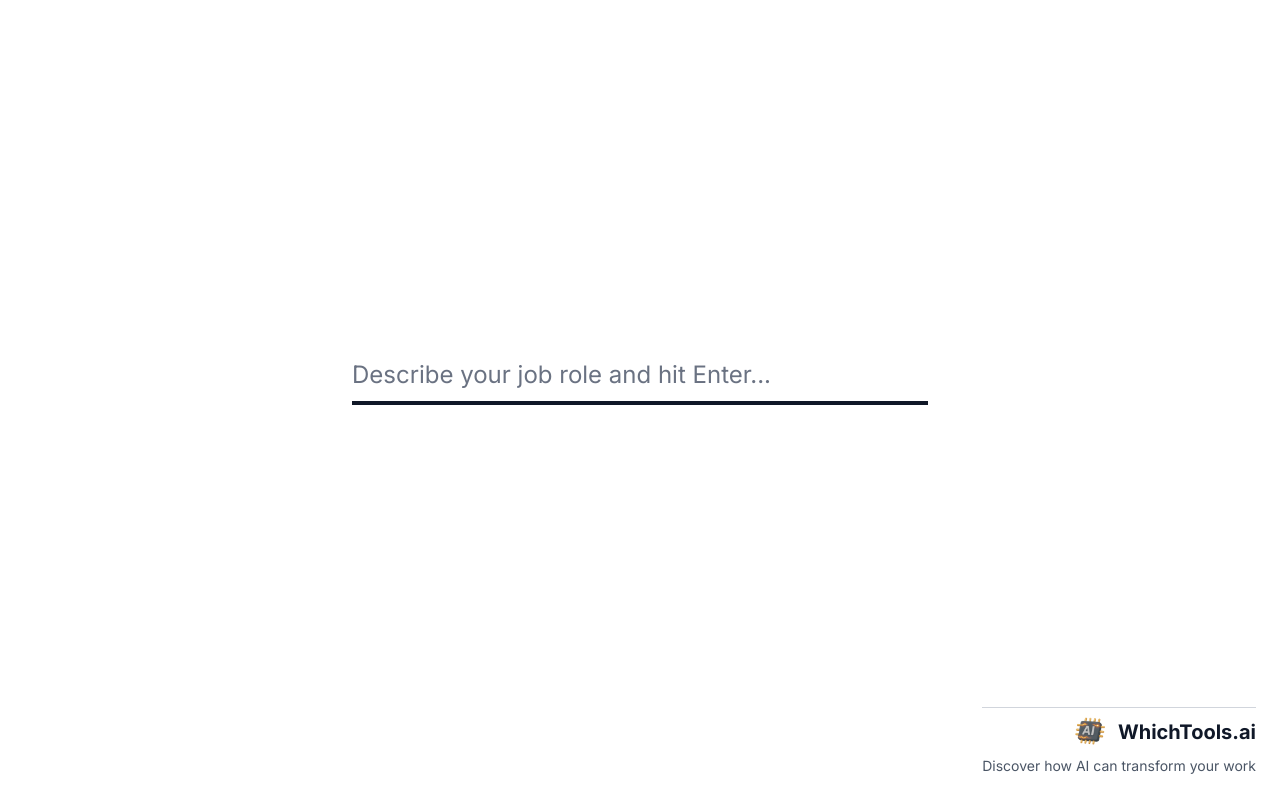
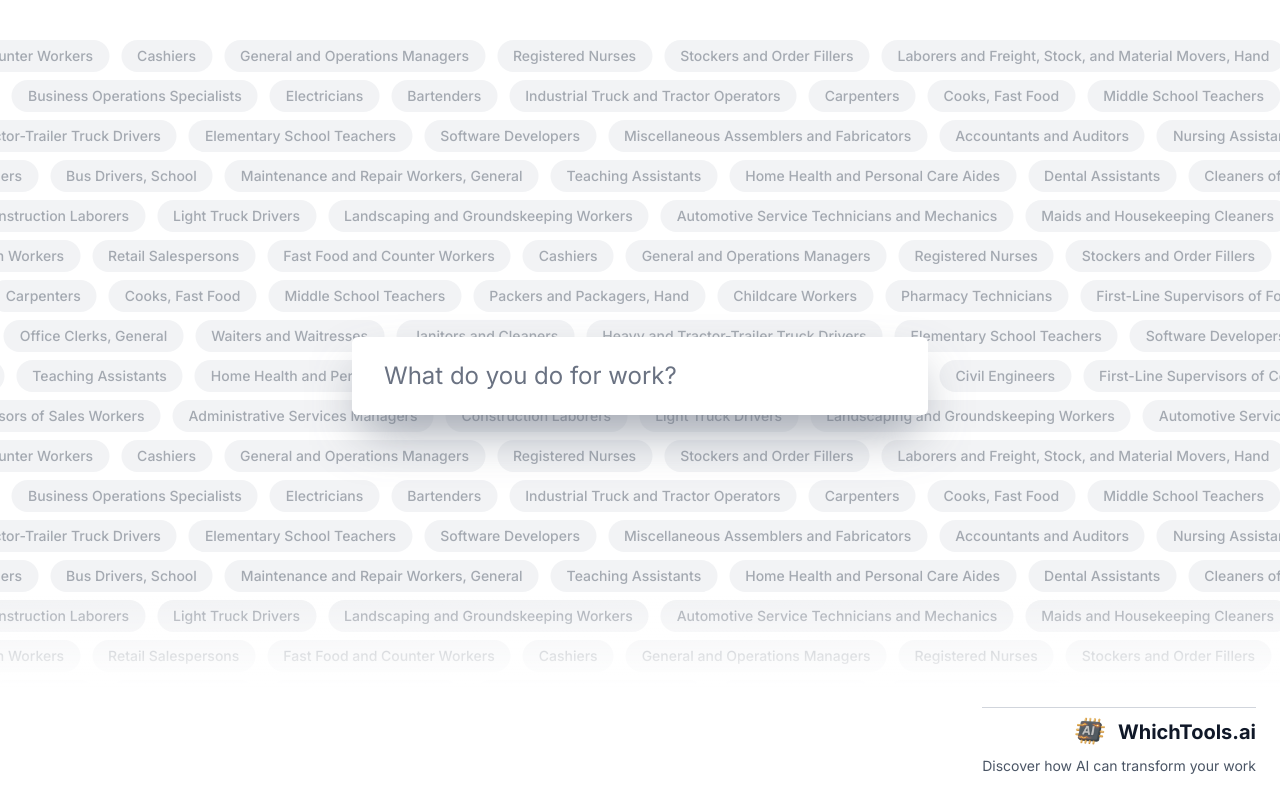
Before and after one commit to rousseaukazi/t_blog, a Next.js app: page / in a window 1280 px wide. Shown: the top 812 px of the page. Built offline with nearby package versions, Linux system fonts and the light colour scheme.

Commit message:
homepage pills

```diff
--- a/src/app/page.tsx
+++ b/src/app/page.tsx
@@ -4,6 +4,7 @@ import React, { useState, useEffect } from 'react'
 import { MarkdownRenderer } from '@/components/MarkdownRenderer'
 import { RauchLayout } from '@/components/RauchLayout'
 import { Loader2 } from 'lucide-react'
+import { jobRoles } from '@/lib/data'
 
 interface BlogPost {
   id: string
@@ -21,6 +22,25 @@ export default function Home() {
   const [loading, setLoading] = useState(false)
   const [generating, setGenerating] = useState(false)
   const [error, setError] = useState<string | null>(null)
+
+  // Dynamically calculate how many pill rows are needed to fill the viewport height
+  const [rowCount, setRowCount] = useState<number>(0)
+
+  useEffect(() => {
+    const ROW_HEIGHT = 40 // approximate height including margin
+    const RESERVED_BOTTOM = 110 // tighter space to reduce bottom whitespace
+    const RESERVED_TOP = 40 // small top margin
+
+    const calcRows = () => {
+      const available = window.innerHeight - RESERVED_BOTTOM - RESERVED_TOP
+      const count = Math.ceil(available / ROW_HEIGHT) + 2 // a couple extra for overflow
+      setRowCount(count)
+    }
+
+    calcRows()
+    window.addEventListener('resize', calcRows)
+    return () => window.removeEventListener('resize', calcRows)
+  }, [])
 
   // Lock the page scroll when no role is selected (landing state)
   useEffect(() => {
@@ -132,6 +152,60 @@ export default function Home() {
       description="Discover how AI can transform your work"
       onBrandClick={handleBrandClick}
     >
+      {/* Global keyframes for marquee animations */}
+      <style jsx global>{`
+        @keyframes marquee-left {
+          0% { transform: translateX(0%); }
+          100% { transform: translateX(-50%); }
+        }
+        @keyframes marquee-right {
+          0% { transform: translateX(-50%); }
+          100% { transform: translateX(0%); }
+        }
+      `}</style>
+
+      {/* Full-page animated background pills */}
+      {!selectedRole && (() => {
+        const RESERVED_BOTTOM = 110
+        return (
+          <div
+            className="fixed left-0 right-0 top-0 overflow-hidden z-0 pointer-events-none"
+            style={{ bottom: `${RESERVED_BOTTOM}px` }}
+          >
+            <div className="flex flex-col space-y-2 pt-10">
+              {Array.from({ length: rowCount }).map((_, rowIdx) => {
+                const offset = (rowIdx * 5) % jobRoles.length
+                const rotated = [...jobRoles.slice(offset), ...jobRoles.slice(0, offset)]
+                const rowRoles = [...rotated, ...rotated, ...rotated]
+                return (
+                  <div
+                    key={rowIdx}
+                    className={`group flex gap-3 whitespace-nowrap w-max ${rowIdx % 2 === 0 ? 'animate-[marquee-left_300s_linear_infinite]' : 'animate-[marquee-right_300s_linear_infinite]'} hover:[animation-play-state:paused]`}
+                  >
+                    {rowRoles.map((role, idx) => (
+                      <span
+                        key={`${rowIdx}-${idx}`}
+                        className="px-4 py-1.5 rounded-full bg-gray-200 text-gray-600 text-sm font-medium opacity-50 transition-colors duration-200 hover:opacity-100 hover:bg-indigo-500 hover:text-white pointer-events-auto cursor-pointer"
+                        onClick={() => {
+                          if (loading || generating) return
+                          setInputValue(role)
+                          setSelectedRole(role)
+                          generateBlogPost(role)
+                        }}
+                      >
+                        {role}
+                      </span>
+                    ))}
+                  </div>
+                )
+              })}
+            </div>
+            {/* Bottom gradient fade to soften clipping */}
+            <div className="absolute bottom-0 left-0 right-0 h-24 bg-gradient-to-b from-transparent to-white pointer-events-none" />
+          </div>
+        )
+      })()}
+
       {/* Job Role Selection */}
       <div
         className={
@@ -141,16 +215,19 @@ export default function Home() {
             : "mb-12"
         }
       >
-        <div className="mb-6 w-full mx-auto max-w-xl">
-          <form onSubmit={handleSubmit}>
+        <div className="relative mb-6 w-full mx-auto max-w-xl">
+          <form onSubmit={handleSubmit} className="relative z-20">
             <input
               type="text"
               value={inputValue}
               onChange={(e) => setInputValue(e.target.value)}
-              placeholder="Describe your job role and hit Enter..."
+              placeholder="What do you do for work?"
               disabled={!!selectedRole}
-              className="w-full border-b-4 border-gray-900 bg-transparent text-3xl md:text-4xl leading-tight placeholder:text-gray-500 placeholder:text-xl md:placeholder:text-2xl focus:outline-none focus:ring-0 pb-2 disabled:cursor-not-allowed disabled:opacity-50"
+              className="w-full rounded-md bg-white shadow-2xl shadow-gray-500/70 px-6 md:px-8 py-6 text-xl md:text-2xl leading-tight placeholder:text-gray-500 placeholder:text-xl md:placeholder:text-2xl focus:outline-none focus:ring-0 disabled:cursor-not-allowed disabled:opacity-50"
             />
+            {inputValue && !selectedRole && (
+              <span className="absolute bottom-2 right-4 text-xs text-gray-500">(press enter)</span>
+            )}
           </form>
         </div>
       </div>
```
